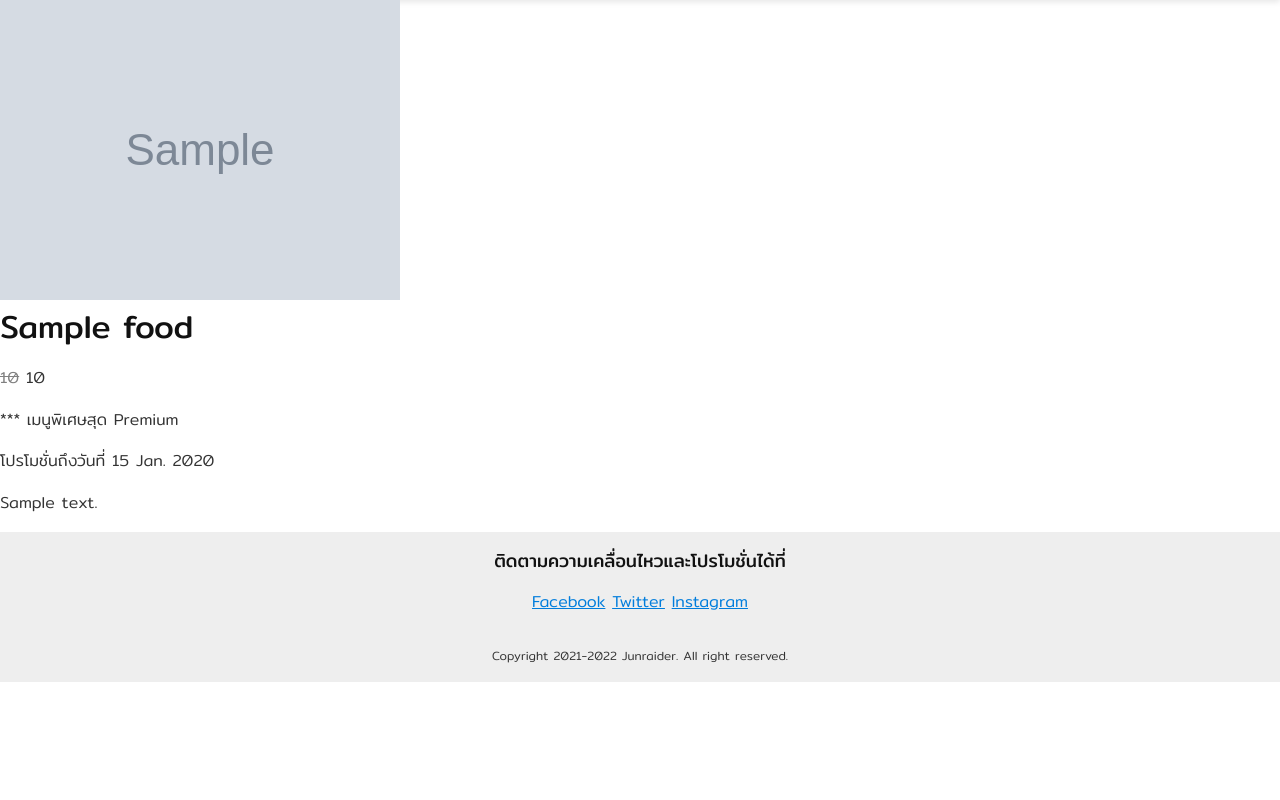
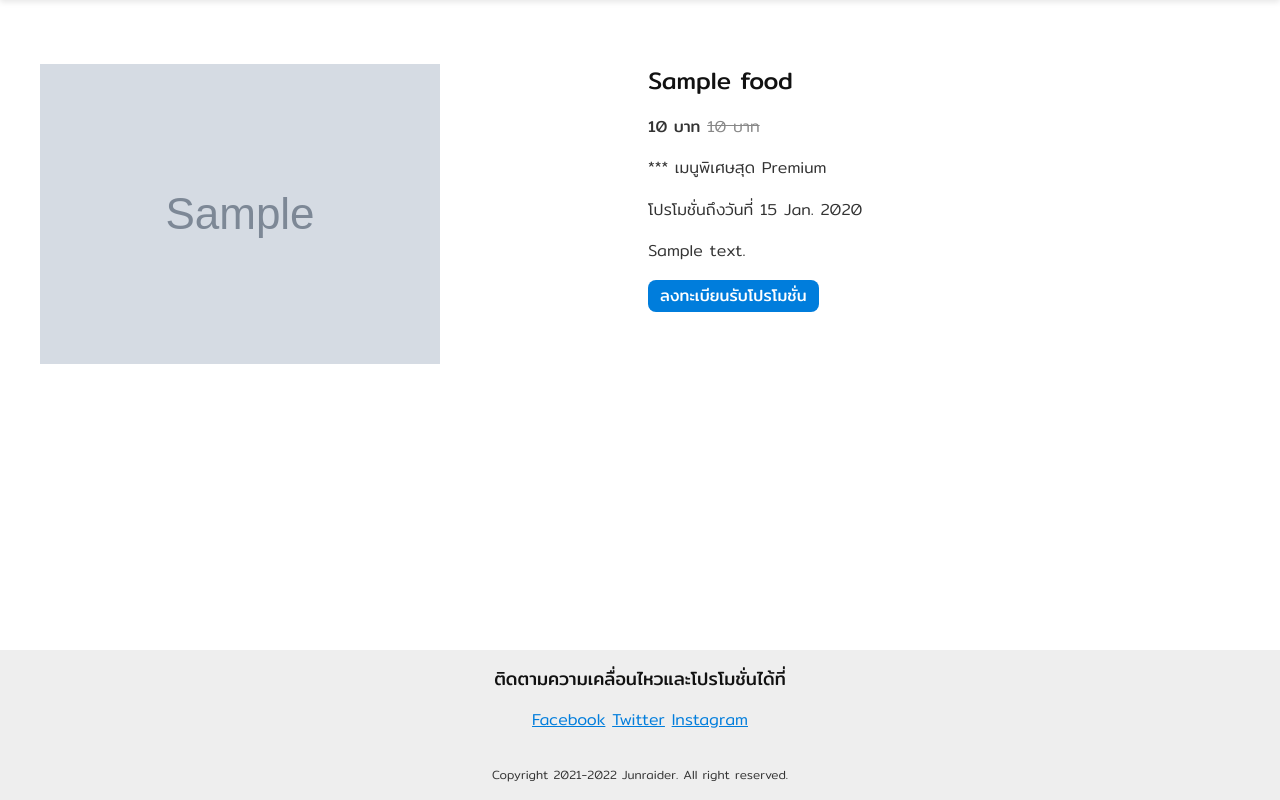
Before and after one commit to potchangelo/django-junraider, a Django app: page /foods/1 in a window 1280 px wide. Shown: the part 50-850 px from the top of the page. Before the commit the page ends 732 px from the top, so only its background shows below. Run offline with Django 4.2, Linux system fonts and the light colour scheme; tables that the repository leaves empty hold one stand-in row (values such as "Sample post"); grey boxes marked "Sample" are stand-in pictures.

Commit message:
Food page CSS

```diff
--- a/app_foods/templates/app_foods/food.html
+++ b/app_foods/templates/app_foods/food.html
@@ -4,18 +4,20 @@
 {% block site_title %}{{ food.title }} - {% endblock %}
 
 {% block content %}
+<section class="content-section content-section-single">
+    <div class="content-container">
         {% if food is not None %}
+            <div class="grid grid-2">
+                <img class="image-block" src="{% static food.image_relative_url %}">
                 <div>
-        <img src="{% static food.image_relative_url %}">
-    </div>
-    <h1>{{ food.title }}</h1>
+                    <h3>{{ food.title }}</h3>
                     {% if food.special_price is not None %}
                         <p>
-            <del style="color: gray;">{{ food.price|floatformat:'g' }}</del>
-            <span>{{ food.special_price|floatformat:'g' }}</span>
+                            <b>{{ food.special_price|floatformat:'g' }} บาท</b>
+                            <del class="text-gray">{{ food.price|floatformat:'g' }} บาท</del>
                         </p>
                     {% else %}
-        <p>{{ food.price|floatformat:'g' }}</p>
+                        <p><b>{{ food.price|floatformat:'g' }} บาท</b></p>
                     {% endif %}
                     {% if food.is_premium %}
                         <p>*** เมนูพิเศษสุด Premium</p>
@@ -24,7 +26,18 @@
                         <p>โปรโมชั่นถึงวันที่ {{ food.promotion_end_at|date:'j N Y' }}</p>
                     {% endif %}
                     <p>{{ food.description }}</p>
+                    <p>
+                        <a class="button button-primary" href="{% url 'subscription' %}">ลงทะเบียนรับโปรโมชั่น</a>
+                    </p>
+                </div>
+            </div>
         {% else %}
-    <p>ไม่พบเมนู</p>
+            <h3>ไม่พบเมนู</h3>
+            <p>เมนูอาจถูกลบไปแล้ว หรือมันอาจไม่เคยมีอยู่จริง</p>
+            <p>
+                <a class="button" href="{% url 'foods' %}">กลับไปหน้าเมนูทั้งหมด</a>
+            </p>
         {% endif %}
+    </div>
+</section>
 {% endblock %}
```
Lines whose indentation alone changed are shown as unchanged.
